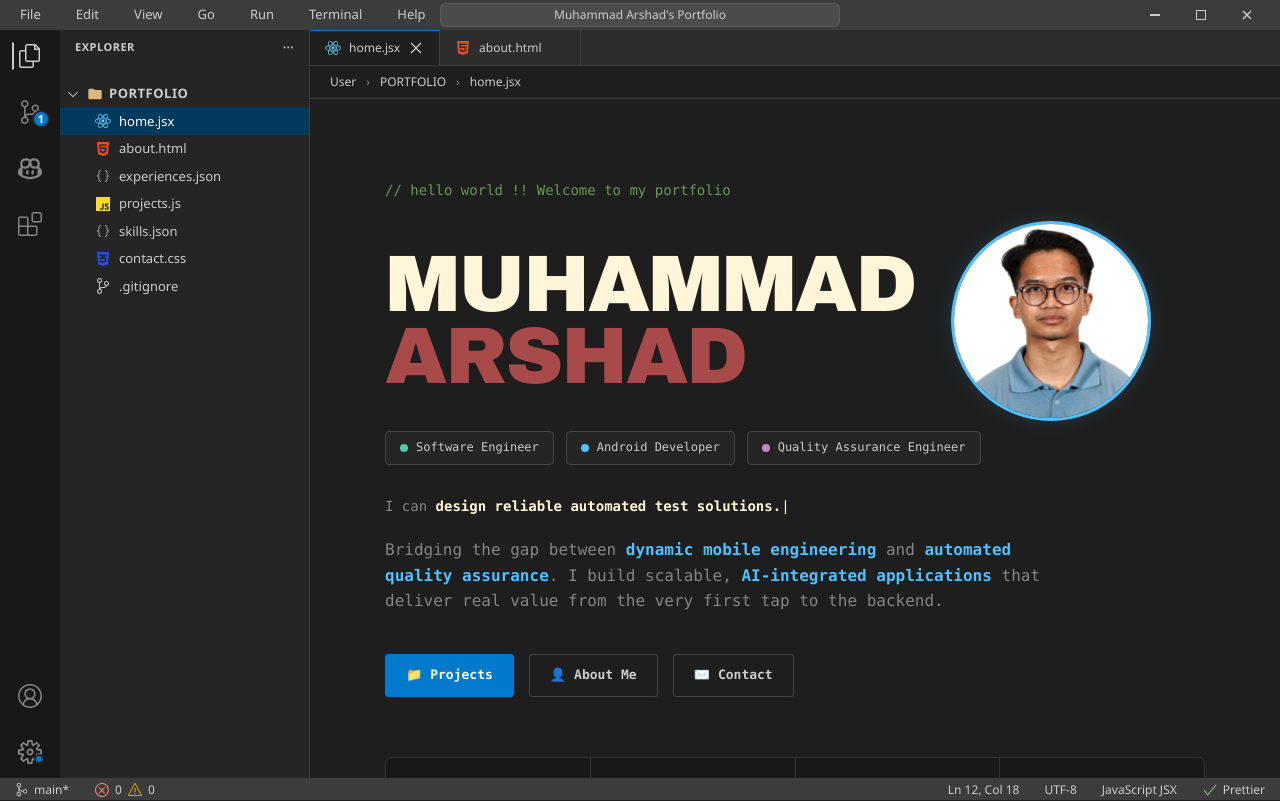
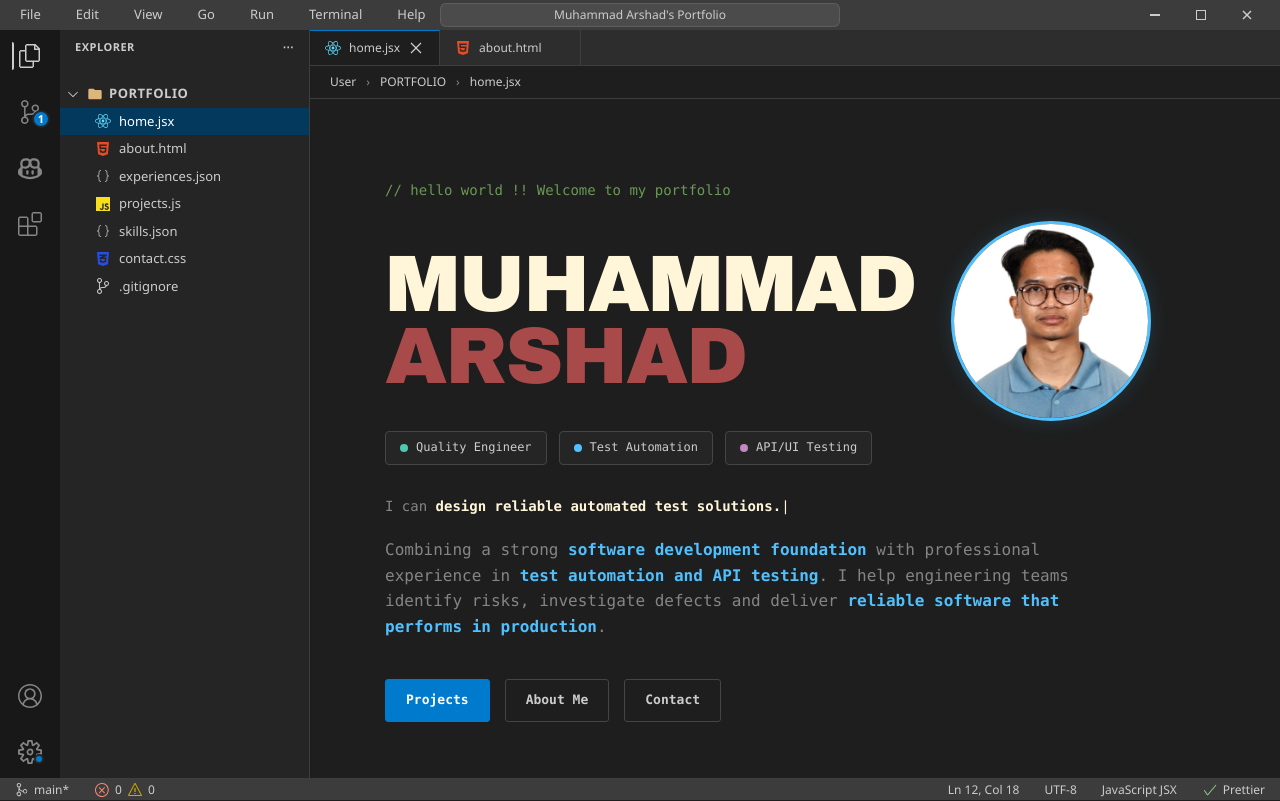
Before and after one commit to MuhdArshadd/portfolio, a React (Vite) app: page / in a window 1280 px wide. Built offline with nearby package versions, Linux system fonts and the light colour scheme.

Commit message:
Pivoting to QA

```diff
--- a/src/views/About/AboutView.jsx
+++ b/src/views/About/AboutView.jsx
@@ -1,53 +1,93 @@
-import React from 'react';
-import { Icons } from '../../components/icons/Icons';
-import './AboutView.css';
-import '../index.css';
+import React from "react";
+import { Icons } from "../../components/icons/Icons";
+import "./AboutView.css";
+import "../index.css";
 
 export const AboutView = () => {
   return (
     <div className="about-container animate-view">
-
       {/* Top Header */}
       <div className="about-header-comment">
-                <span style={{ color: '#6a9955' }}>// about.html - Muhammad Arshad</span>
+        <span style={{ color: "#6a9955" }}>
+          // about.html - Muhammad Arshad
+        </span>
       </div>
 
       <h1 className="about-title">About Me</h1>
 
       <div className="about-subtitle">
-                <span style={{ color: '#6a9955' }}>// who I am · what I do · where I build</span>
+        <span style={{ color: "#6a9955" }}>
+          // who I am · what I do · where I build
+        </span>
       </div>
 
       {/* Intro Card */}
       <div className="about-card intro-card">
         <p>
-                    Hi! I'm <span className="highlight-blue">Muhammad Arshad</span>, a software engineer who believes technology should be utilized to solve real-world bottlenecks and tangibly improve daily lives.
-                    <br /><br />
-                    Having recently wrapped up a QA Automation Internship at <span className="highlight-blue">Teleport</span>, I was exposed to the realities of large-scale enterprise systems. Working in high-stakes air logistics—where software processes thousands of parcels per minute—taught me the critical importance of system uptime. I specialise in bridging the gap between dynamic <span className="highlight-blue">mobile engineering</span>, <span className="highlight-blue">test automation</span>, and <span className="highlight-blue">AI solutions</span>.
-                    <br /><br />
-                    Whether I am translating business requirements into automated CI/CD pipelines, building AI-driven health apps, or facing down a heavy lift at the gym, my mindset remains the same: I tackle complex, intimidating challenges with discipline and resilience until the job is done.
+          Hi! I'm <span className="highlight-blue">Muhammad Arshad</span>, a
+          Computer Science graduate building my career in quality engineering
+          and test automation. My software development background helps me
+          understand how applications are designed, while my QA experience
+          enables me to approach them from the perspective of reliability, risk
+          and software quality.
+          <br />
+          <br />
+          During my QA Automation internship at{" "}
+          <span className="highlight-blue">Teleport</span>, I worked with
+          large-scale enterprise systems supporting high-volume air logistics
+          operations. I translated business requirements into test scenarios,
+          automated API and end-to-end workflows using Karate, investigated
+          defects and supported software releases through CI/CD pipelines.
+          <br />
+          <br />I aim to bridge the gap between development and testing by
+          designing meaningful tests, building maintainable automation and
+          helping engineering teams deliver software that users can trust.
+          Whether I am investigating a difficult defect or facing down a heavy
+          lift at the gym, I approach challenges with the same discipline and
+          resilience until the job is done.
         </p>
       </div>
 
       {/* Current Focus Section */}
       <h2 className="section-heading">CURRENT FOCUS</h2>
+
       <div className="about-card focus-card">
         <div className="focus-grid">
           <div className="focus-item">
-                        <span className="focus-icon"><Icons.Mobile /></span>
-                        <span>Building mobile and web experiences</span>
+            <span className="focus-icon">
+              <Icons.CheckMark />
+            </span>
+            <span>Building maintainable API and UI test automation</span>
           </div>
+
           <div className="focus-item">
-                        <span className="focus-icon"><Icons.CheckMark /></span>
-                        <span>Ensuring system reliability through QA Automation & STLC</span>
+            <span className="focus-icon">
+              <Icons.Search />
+            </span>
+            <span>
+              Strengthening test design, defect investigation and risk-based
+              testing
+            </span>
           </div>
+
           <div className="focus-item">
-                        <span className="focus-icon"><Icons.CodeSmall /></span>
-                        <span>Competing in hackathons to build AI-for-good solutions and explore innovative ideas</span>
+            <span className="focus-icon">
+              <Icons.CodeSmall />
+            </span>
+            <span>
+              Learning Playwright, JavaScript and TypeScript for modern web
+              automation
+            </span>
           </div>
+
           <div className="focus-item">
-                        <span className="focus-icon"><Icons.Search /></span>
-                        <span>Integrating on-device machine learning (TensorFlow Lite) and LLM APIs into mobile environments</span>
+            <span className="focus-icon">
+              <Icons.Mobile />
+            </span>
+            <span>
+              Applying software development knowledge to improve testability and
+              system reliability
+            </span>
           </div>
         </div>
       </div>
@@ -58,15 +98,22 @@ export const AboutView = () => {
       <div className="about-card edu-card">
         <div className="edu-header">
           <div className="edu-title">
-                        <span className="edu-icon"><Icons.Graduation /></span> Universiti Teknikal Malaysia Melaka (UTeM)
+            <span className="edu-icon">
+              <Icons.Graduation />
+            </span>{" "}
+            Universiti Teknikal Malaysia Melaka (UTeM)
           </div>
           <div className="edu-date">Oct 2022 - Mar 2026</div>
         </div>
-                <div className="edu-program">Bachelor of Computer Science in Software Development (Hons.)</div>
+        <div className="edu-program">
+          Bachelor of Computer Science in Software Development (Hons.)
+        </div>
         <div className="edu-details">
           <span className="cgpa">CGPA: 3.88 (First Class Honours)</span>
-                    <div className="edu-desc" style={{ marginTop: '8px' }}>
-                        Graduated with top academic standing. Specialised in building scalable architectures and full-stack development with a strictly quality-first mindset.
+          <div className="edu-desc" style={{ marginTop: "8px" }}>
+            Graduated with First Class Honours, developing a strong foundation
+            in software engineering, application development, databases,
+            software testing and system design.
           </div>
         </div>
       </div>
@@ -74,7 +121,10 @@ export const AboutView = () => {
       <div className="about-card edu-card">
         <div className="edu-header">
           <div className="edu-title">
-                        <span className="edu-icon"><Icons.School /></span> Kolej Matrikulasi Selangor (KMS)
+            <span className="edu-icon">
+              <Icons.School />
+            </span>{" "}
+            Kolej Matrikulasi Selangor (KMS)
           </div>
           <div className="edu-date">2021 - 2022</div>
         </div>
@@ -82,7 +132,9 @@ export const AboutView = () => {
         <div className="edu-details">
           <span className="cgpa">CGPA: 4.0 | MUET (BAND 4)</span>
           <div className="edu-desc">
-                        During the challenging COVID-19 era, I managed to excel academically and was shortlisted for the Pembiayaan Pendidikan Boleh Ubah Yayasan Bank Rakyat, which converted into a full scholarship.
+            During the challenging COVID-19 era, I managed to excel academically
+            and was shortlisted for the Pembiayaan Pendidikan Boleh Ubah Yayasan
+            Bank Rakyat, which converted into a full scholarship.
           </div>
         </div>
       </div>
@@ -90,7 +142,10 @@ export const AboutView = () => {
       <div className="about-card edu-card">
         <div className="edu-header">
           <div className="edu-title">
-                        <span className="edu-icon"><Icons.School /></span> SMK Bandar Baru Sungai Long
+            <span className="edu-icon">
+              <Icons.School />
+            </span>{" "}
+            SMK Bandar Baru Sungai Long
           </div>
           <div className="edu-date">2016 - 2020</div>
         </div>
@@ -98,13 +153,14 @@ export const AboutView = () => {
         <div className="edu-details">
           <span className="cgpa">Grade: 8A 1B+</span>
           <div className="edu-desc">
-                        Active in Science and Mathematics events, Kompang Club, Kawad Kaki, and Sports.
+            Active in Science and Mathematics events, Kompang Club, Kawad Kaki,
+            and Sports.
           </div>
         </div>
       </div>
 
       {/* Bottom Spacing */}
-            <div style={{ height: '40px' }}></div>
+      <div style={{ height: "40px" }}></div>
     </div>
   );
 };
--- a/src/views/Home/HomeView.jsx
+++ b/src/views/Home/HomeView.jsx
@@ -63,9 +63,9 @@ export const HomeView = ({ openFile }) => {
 
             {/* Badges */}
             <div className="hero-badges">
-                <div className="badge"><span className="dot dot-green"></span> Software Engineer</div>
-                <div className="badge"><span className="dot dot-blue"></span>Android Developer</div>
-                <div className="badge"><span className="dot dot-purple"></span>Quality Assurance Engineer</div>
+                <div className="badge"><span className="dot dot-green"></span>Quality Engineer</div>
+                <div className="badge"><span className="dot dot-blue"></span>Test Automation</div>
+                <div className="badge"><span className="dot dot-purple"></span>API/UI Testing</div>
             </div>
 
             {/* Typewriter Effect */}
@@ -76,19 +76,19 @@ export const HomeView = ({ openFile }) => {
 
             {/* Bio */}
             <p className="hero-bio">
-                Bridging the gap between <span className="highlight">dynamic mobile engineering</span> and <span className="highlight">automated quality assurance</span>. I build scalable, <span className="highlight">AI-integrated applications</span> that deliver real value from the very first tap to the backend.
-            </p>
+                Combining a strong <span className="highlight">software development foundation</span> with professional experience in <span className="highlight">test automation and API testing</span>. I help engineering teams identify risks, investigate defects and deliver <span className="highlight">reliable software that performs in production</span>.
+             </p>
 
             {/* Action Buttons */}
             <div className="hero-actions">
                 <button className="btn btn-primary" onClick={() => openFile('projects.js')}>
-                    <span style={{ color: '#ffd700' }}>📁</span> Projects
+                     Projects
                 </button>
                 <button className="btn btn-outline" onClick={() => openFile('about.html')}>
-                    <span style={{ color: '#c586c0' }}>👤</span> About Me
+                     About Me
                 </button>
                 <button className="btn btn-outline" onClick={() => openFile('contact.css')}>
-                    <span style={{ color: '#ce9178' }}>✉️</span> Contact
+                     Contact
                 </button>
             </div>
 
```
Lines whose indentation alone changed are shown as unchanged.
